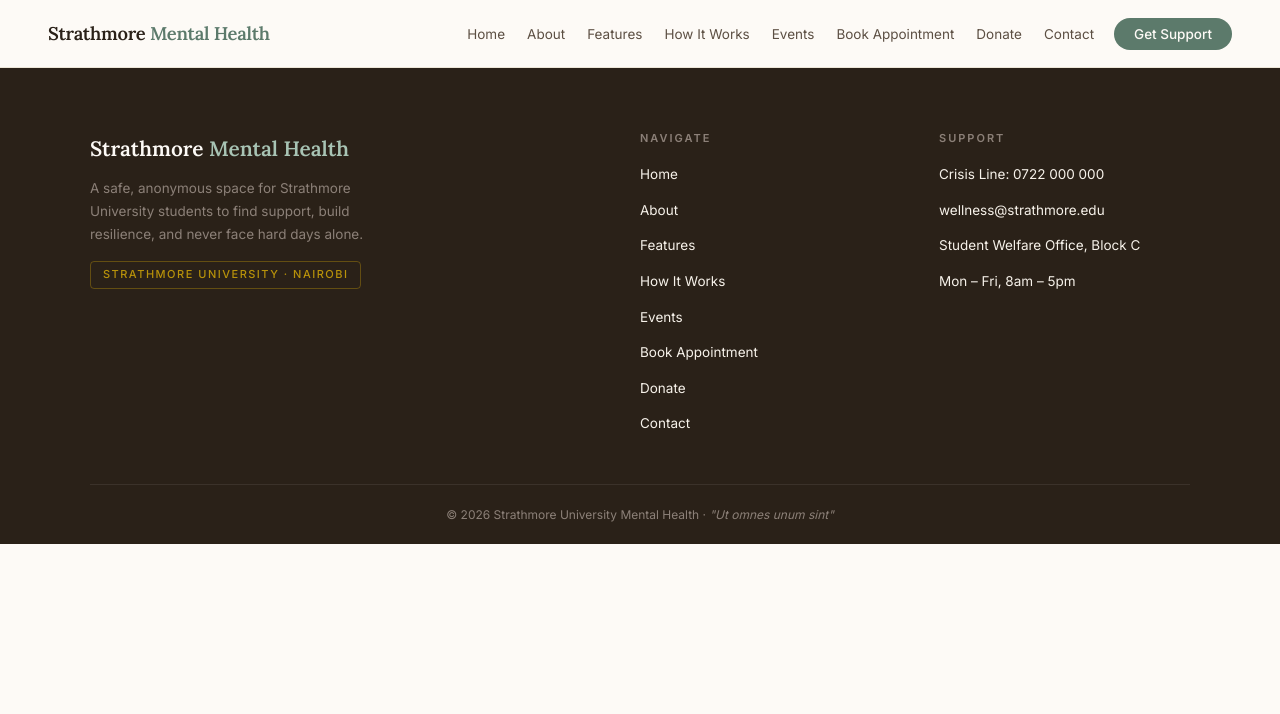
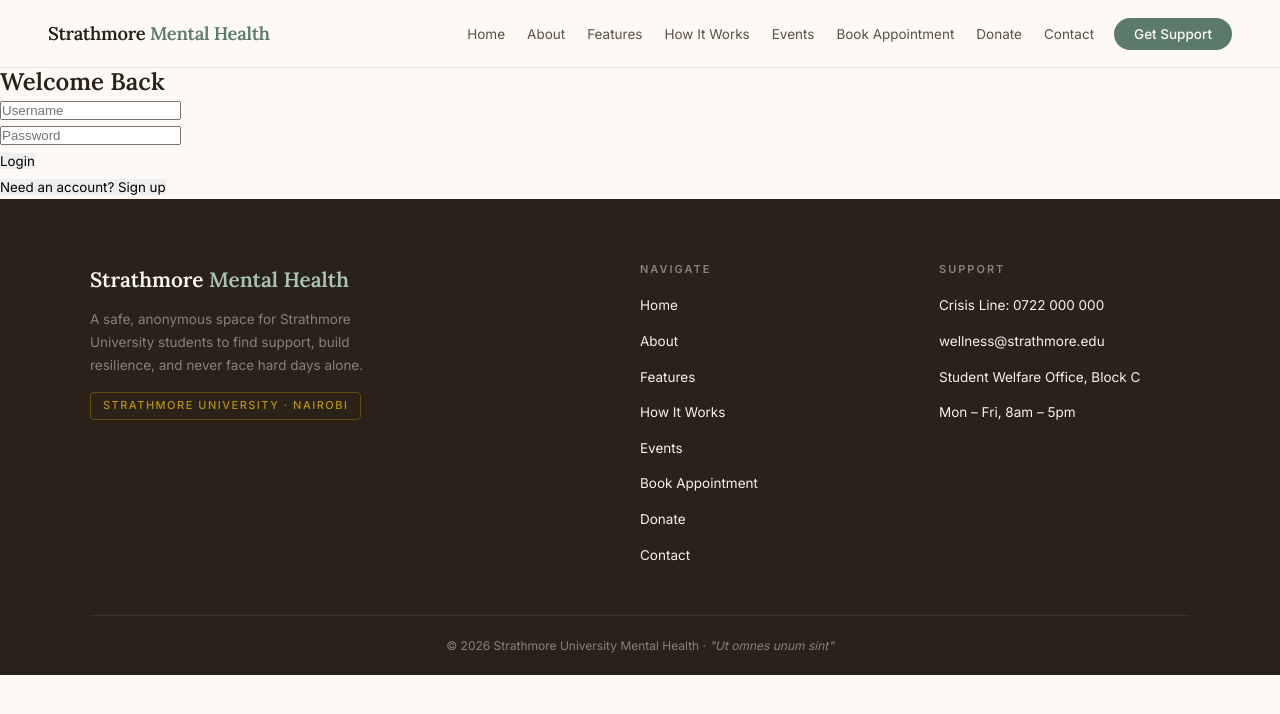
Before and after one commit to BarackAdida/strathmore-mental-health, a React (Vite) app: page /authentication in a window 1280 px wide. Shown: the top 714 px of the page. Built offline with nearby package versions, Linux system fonts and the light colour scheme.

Commit message:
New authentication

```diff
--- a/src/App.jsx
+++ b/src/App.jsx
@@ -10,6 +10,7 @@
 import Contact from './pages/Contact';
 import Ticket from './pages/Tickets';
 import BookAppointment from './pages/BookAppointment';
+import AuthApp from './auth/AuthApp';
 
 function App() {
   return (
@@ -17,6 +18,7 @@
       <Navbar />
       <Routes>
         <Route path="/" element={<Home />} />
+        <Route path="/authentication" element={<AuthApp />} />
         <Route path="/about" element={<About />} />
         <Route path="/features" element={<Features />} />
         <Route path="/how-it-works" element={<HowItWorks />} />
--- /dev/null
+++ b/src/Styles/AuthApp.css
@@ -0,0 +1,192 @@
+/* * {
+  margin: 0;
+  padding: 0;
+  box-sizing: border-box;
+}
+
+body {
+  font-family: 'Inter', -apple-system, BlinkMacSystemFont, sans-serif;
+  background: linear-gradient(145deg, #f6f9fc 0%, #e9f2f9 100%);
+  min-height: 100vh;
+  display: flex;
+  align-items: center;
+  justify-content: center;
+}
+
+.auth-wrapper {
+  width: 100%;
+  max-width: 420px;
+  padding: 1.5rem;
+}
+
+.auth-container {
+  background: rgba(255, 255, 255, 0.85);
+  backdrop-filter: blur(12px);
+  -webkit-backdrop-filter: blur(12px);
+  border-radius: 2rem;
+  padding: 2.5rem 2rem;
+  box-shadow: 0 20px 60px rgba(0, 20, 40, 0.12), 0 8px 24px rgba(0, 0, 0, 0.04);
+  border: 1px solid rgba(255, 255, 255, 0.5);
+  transition: transform 0.25s ease;
+}
+
+.auth-title {
+  font-size: 1.8rem;
+  font-weight: 600;
+  letter-spacing: -0.025em;
+  color: #0b1e33;
+  margin-bottom: 1.75rem;
+  text-align: center;
+}
+
+.auth-form {
+  display: flex;
+  flex-direction: column;
+  gap: 1rem;
+}
+
+.auth-field {
+  width: 100%;
+}
+
+.auth-input {
+  width: 100%;
+  padding: 0.9rem 1.2rem;
+  border: 1.5px solid #dce5ed;
+  border-radius: 1.25rem;
+  font-size: 1rem;
+  background: #ffffff;
+  transition: border-color 0.2s, box-shadow 0.2s;
+  outline: none;
+  color: #0b1e33;
+}
+
+.auth-input:focus {
+  border-color: #3b82f6;
+  box-shadow: 0 0 0 4px rgba(59, 130, 246, 0.15);
+}
+
+.auth-input::placeholder {
+  color: #94a3b8;
+  font-weight: 400;
+}
+
+.auth-submit-btn {
+  width: 100%;
+  padding: 0.9rem 1.2rem;
+  margin-top: 0.5rem;
+  background: #1a2639;
+  color: white;
+  border: none;
+  border-radius: 1.25rem;
+  font-size: 1rem;
+  font-weight: 600;
+  cursor: pointer;
+  transition: background 0.2s, transform 0.15s;
+  letter-spacing: 0.01em;
+}
+
+.auth-submit-btn:hover {
+  background: #0b1e33;
+  transform: scale(1.01);
+}
+
+.auth-submit-btn:active {
+  transform: scale(0.98);
+}
+
+.auth-error {
+  color: #dc2626;
+  font-size: 0.9rem;
+  background: #fef2f2;
+  padding: 0.5rem 1rem;
+  border-radius: 0.75rem;
+  text-align: center;
+  border-left: 3px solid #dc2626;
+}
+
+.auth-toggle-btn {
+  background: transparent;
+  border: none;
+  color: #3b82f6;
+  font-weight: 500;
+  font-size: 0.95rem;
+  cursor: pointer;
+  margin-top: 1.25rem;
+  padding: 0.5rem;
+  width: 100%;
+  transition: color 0.2s;
+  text-decoration: underline dotted #3b82f640;
+  text-underline-offset: 4px;
+}
+
+.auth-toggle-btn:hover {
+  color: #1d4ed8;
+  text-decoration-color: #1d4ed8;
+}
+
+.dashboard {
+  width: 100%;
+  max-width: 480px;
+  padding: 1.5rem;
+}
+
+.dashboard-card {
+  background: rgba(255, 255, 255, 0.85);
+  backdrop-filter: blur(12px);
+  -webkit-backdrop-filter: blur(12px);
+  border-radius: 2rem;
+  padding: 2.5rem 2rem;
+  text-align: center;
+  box-shadow: 0 20px 60px rgba(0, 20, 40, 0.12);
+  border: 1px solid rgba(255, 255, 255, 0.5);
+}
+
+.dashboard-greeting {
+  font-size: 2rem;
+  font-weight: 600;
+  color: #0b1e33;
+  margin-bottom: 0.5rem;
+}
+
+.dashboard-message {
+  color: #475569;
+  font-size: 1rem;
+  margin-bottom: 2rem;
+  line-height: 1.6;
+}
+
+.dashboard-logout-btn {
+  background: #ef4444;
+  color: white;
+  border: none;
+  padding: 0.8rem 2.5rem;
+  border-radius: 1.5rem;
+  font-size: 1rem;
+  font-weight: 600;
+  cursor: pointer;
+  transition: background 0.2s, transform 0.15s;
+}
+
+.dashboard-logout-btn:hover {
+  background: #dc2626;
+  transform: scale(1.02);
+}
+
+.dashboard-logout-btn:active {
+  transform: scale(0.96);
+}
+
+@media (max-width: 480px) {
+  .auth-container,
+  .dashboard-card {
+    padding: 1.75rem 1.25rem;
+  }
+  .auth-title {
+    font-size: 1.5rem;
+  }
+  .auth-input {
+    padding: 0.75rem 1rem;
+    font-size: 0.95rem;
+  }
+} */
--- /dev/null
+++ b/src/auth/AuthApp.jsx
@@ -0,0 +1,103 @@
+import { useState } from 'react';
+import { useLocalStorage } from '../context/hook/useLocalStorage';
+import '../Styles/AuthApp.css';
+
+function AuthApp() {
+  const [users, setUsers] = useLocalStorage('registeredUsers', []);
+  const [currentUser, setCurrentUser] = useLocalStorage('currentUser', null);
+
+  const [username, setUsername] = useState('');
+  const [password, setPassword] = useState('');
+  const [isLogin, setIsLogin] = useState(true);
+  const [error, setError] = useState('');
+
+  const handleSubmit = (e) => {
+    e.preventDefault();
+    setError('');
+
+    if (isLogin) {
+      const foundUser = users.find(
+        (u) => u.username === username && u.password === password
+      );
+      if (foundUser) {
+        setCurrentUser({ username: foundUser.username });
+        setUsername('');
+        setPassword('');
+      } else {
+        setError('Invalid username or password');
+      }
+    } else {
+      if (users.some((u) => u.username === username)) {
+        setError('Username already taken');
+        return;
+      }
+      if (username.length < 3 || password.length < 4) {
+        setError('Username (min 3) and Password (min 4) required');
+        return;
+      }
+
+      const newUser = { username, password };
+      setUsers([...users, newUser]);
+      setCurrentUser({ username });
+      setUsername('');
+      setPassword('');
+    }
+  };
+
+  const handleLogout = () => {
+    setCurrentUser(null);
+  };
+
+  if (currentUser) {
+    return (
+      <div className="dashboard">
+        <div className="dashboard-card">
+          <h2 className="dashboard-greeting">Welcome, {currentUser.username}!</h2>
+          <p className="dashboard-message">You are now logged in to your secure area.</p>
+          <button className="dashboard-logout-btn" onClick={handleLogout}>
+            Logout
+          </button>
+        </div>
+      </div>
+    );
+  }
+
+  return (
+    <div className="auth-wrapper">
+      <div className="auth-container">
+        <h2 className="auth-title">{isLogin ? 'Welcome Back' : 'Create Account'}</h2>
+        <form className="auth-form" onSubmit={handleSubmit}>
+          <div className="auth-field">
+            <input
+              className="auth-input"
+              type="text"
+              placeholder="Username"
+              value={username}
+              onChange={(e) => setUsername(e.target.value)}
+              required
+            />
+          </div>
+          <div className="auth-field">
+            <input
+              className="auth-input"
+              type="password"
+              placeholder="Password"
+              value={password}
+              onChange={(e) => setPassword(e.target.value)}
+              required
+            />
+          </div>
+          {error && <p className="auth-error">{error}</p>}
+          <button className="auth-submit-btn" type="submit">
+            {isLogin ? 'Login' : 'Sign Up'}
+          </button>
+        </form>
+        <button className="auth-toggle-btn" onClick={() => setIsLogin(!isLogin)}>
+          {isLogin ? 'Need an account? Sign up' : 'Already have an account? Login'}
+        </button>
+      </div>
+    </div>
+  );
+}
+
+export default AuthApp;
--- /dev/null
+++ b/src/context/hook/useLocalStorage.jsx
@@ -0,0 +1,18 @@
+import { useState, useEffect } from 'react';
+
+export function useLocalStorage(key, initialValue) {
+  const [storedValue, setStoredValue] = useState(() => {
+    try {
+      const item = localStorage.getItem(key);
+      return item ? JSON.parse(item) : initialValue;
+    } catch {
+      return initialValue;
+    }
+  });
+
+  useEffect(() => {
+    localStorage.setItem(key, JSON.stringify(storedValue));
+  }, [key, storedValue]);
+
+  return [storedValue, setStoredValue];
+}
```
